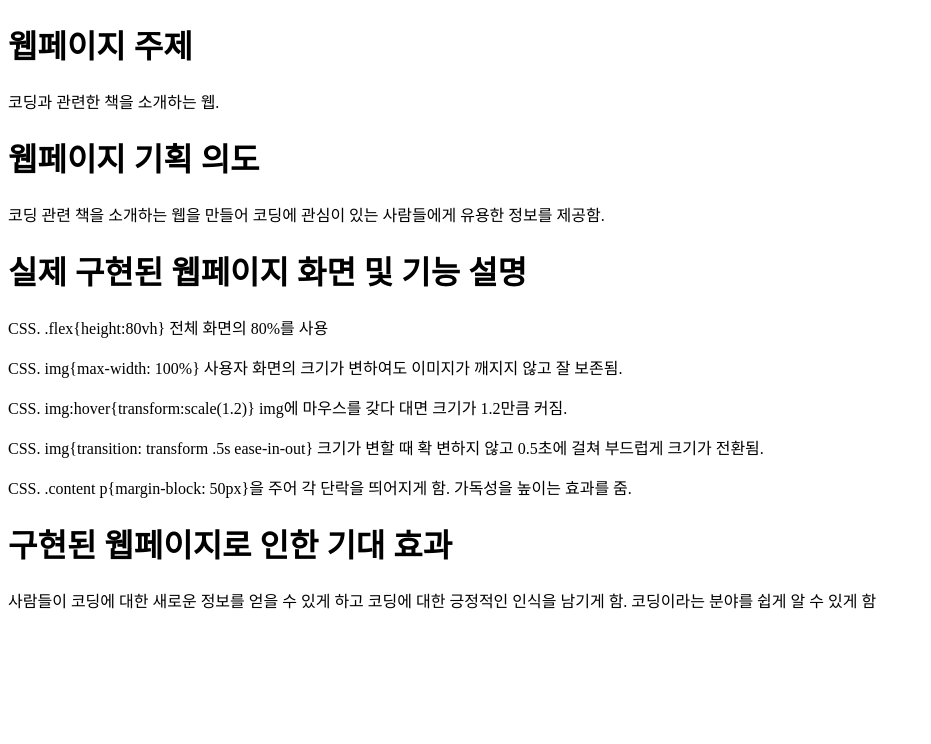
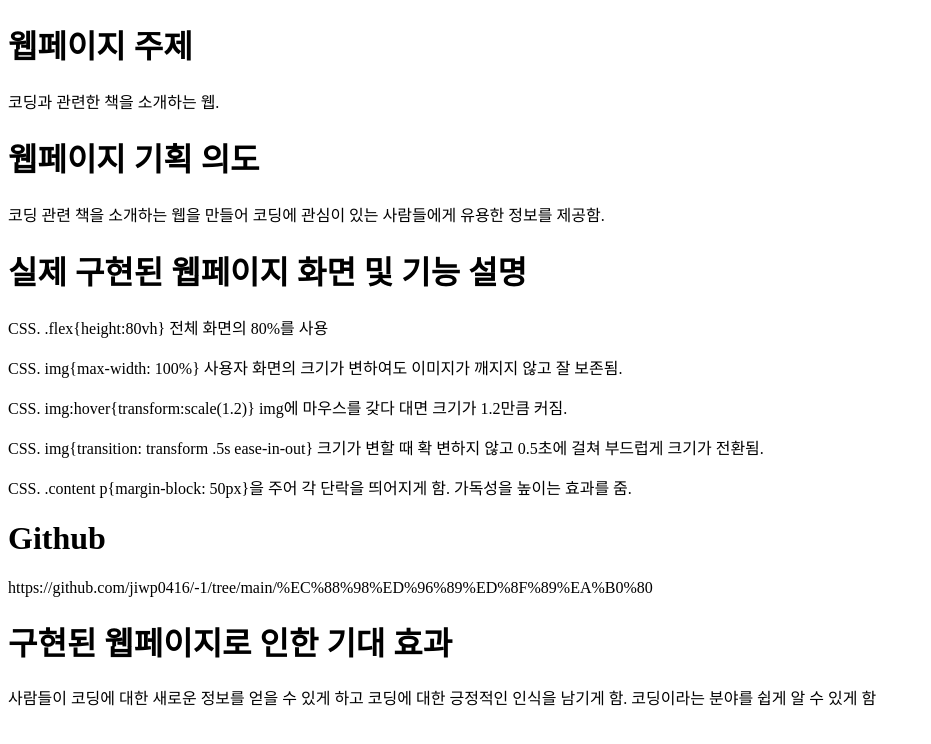
Before and after one commit to jiwp0416/-1, a plain HTML site: page 새 폴더/index.html in a window 1280 px wide. Shown: the whole page, without its empty margins (0-931 px from the left). Drawn offline with Linux system fonts and the light colour scheme.

Commit message:
Add files via upload

```diff
--- a/새 폴더/index.html
+++ b/새 폴더/index.html
@@ -30,6 +30,11 @@
     </div>
 
     <div class="div">
+        <h1>Github</h1>
+        <p>https://github.com/jiwp0416/-1/tree/main/%EC%88%98%ED%96%89%ED%8F%89%EA%B0%80</p>
+    </div>
+
+    <div class="div">
         <h1>구현된 웹페이지로 인한 기대 효과</h1>
         <p>사람들이 코딩에 대한 새로운 정보를 얻을 수 있게 하고 코딩에 대한 긍정적인 인식을 남기게 함. 코딩이라는 분야를 쉽게 알 수 있게 함</p>
     </div>
```
